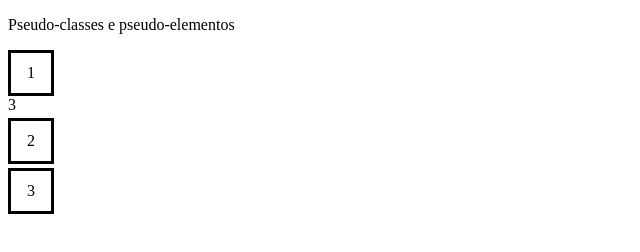
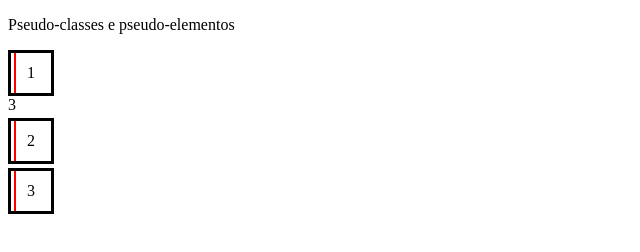
Before and after one commit to devpabloh/curso-roccketseat, a plain HTML site: page pseudo-classes-and-pseudo-elementos/index.html in a window 1280 px wide. Shown: the full height of the page, 0-640 px from the left. Drawn offline with Linux system fonts and the light colour scheme.

Commit message:
Update index.css

```diff
--- a/pseudo-classes-and-pseudo-elementos/index.css
+++ b/pseudo-classes-and-pseudo-elementos/index.css
@@ -27,3 +27,21 @@
 } */
 
 /* PSEUDO-ELEMENTS */
+
+/* div::first-letter{
+    font-size: 46px;
+}
+ */
+
+div{
+    position: relative;
+}
+
+div::before{
+    content: '';
+    height: 100%;
+    width: 2px;
+    background-color: red;
+    position: absolute;
+    right: 35px;
+}
```
